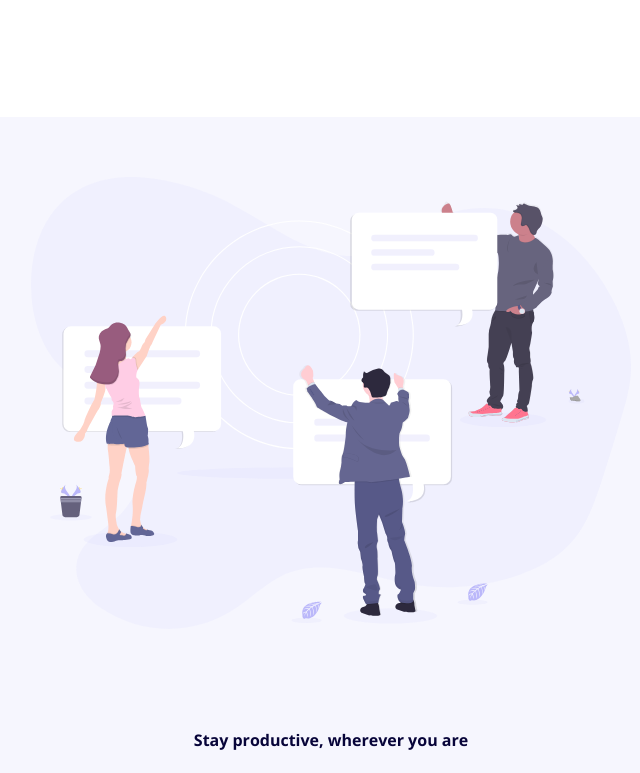
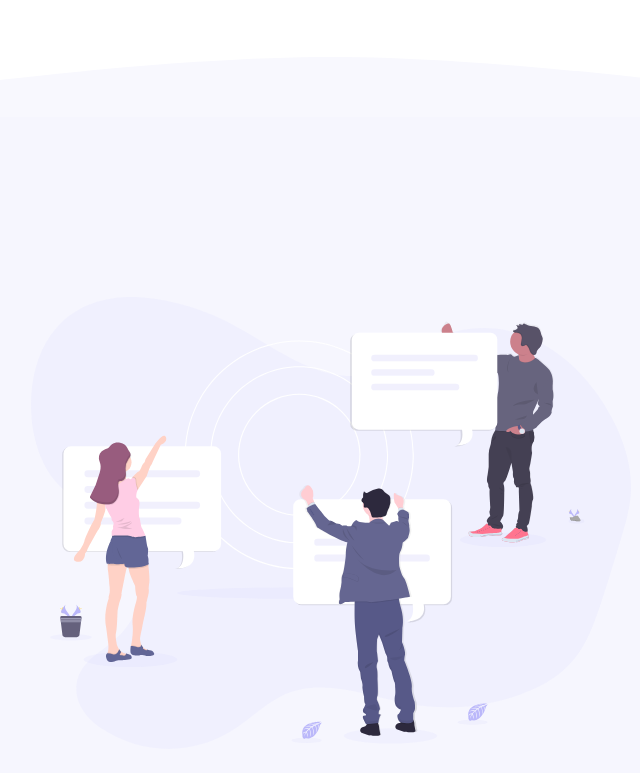
Before and after one commit to S4V10N/fylo-landing-page-with-two-column-layout-master, a plain HTML site: page index.html in a window 1280 px wide. Shown: the part 946-1719 px from the top of the page, without its empty margins (309-949 px from the left). Drawn offline with nearby package versions, Linux system fonts and the light colour scheme.

Commit message:
i arranged the bacground

```diff
--- a/styles.css
+++ b/styles.css
@@ -126,15 +126,13 @@ input::placeholder{
 }
 .section-two::before{
     content: "";
-    position: absolute;
-    top: 0;
-    left: 0;
     background-image: url(images/bg-curve-mobile.svg);
     background-repeat: no-repeat;
     width: 100%;
     background-size: cover;
-    height: 4rem;
-    transform: translateY(-4rem);
+    height: 5rem;
+    max-height: auto;
+    transform: translateY(-5rem);
     display: block;
     margin-bottom: 6rem;
 }
@@ -345,8 +343,10 @@ footer a:hover,footer a:active{
     font-family: "Open Sans", serif;
 }
 @media (min-width: 600px) {
-    .section-two::before{
-        display: none;
+    .section-two::before {
+        background-image: url(images/bg-curve-desktop.svg);
+        height: 6rem;
+        transform: translateY(-6rem);
     }
     .box-links,.box-links-1{
         margin-left: 5%;
```
